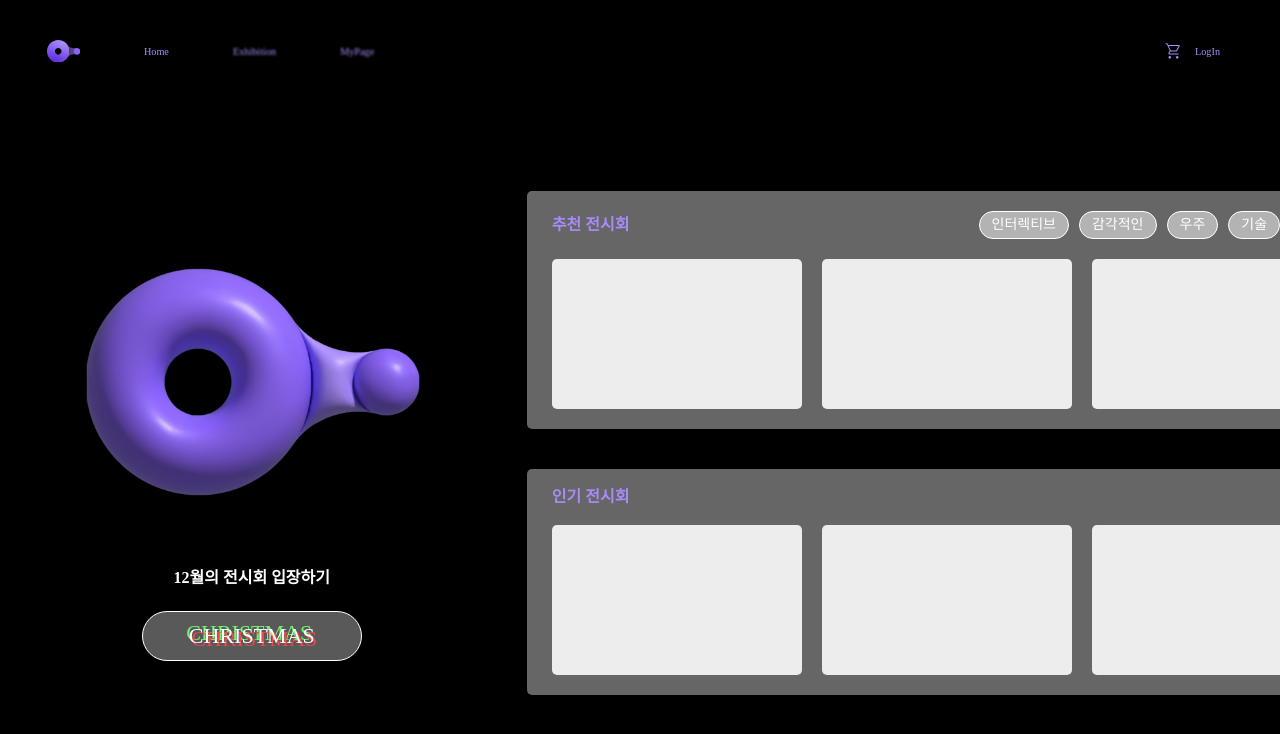
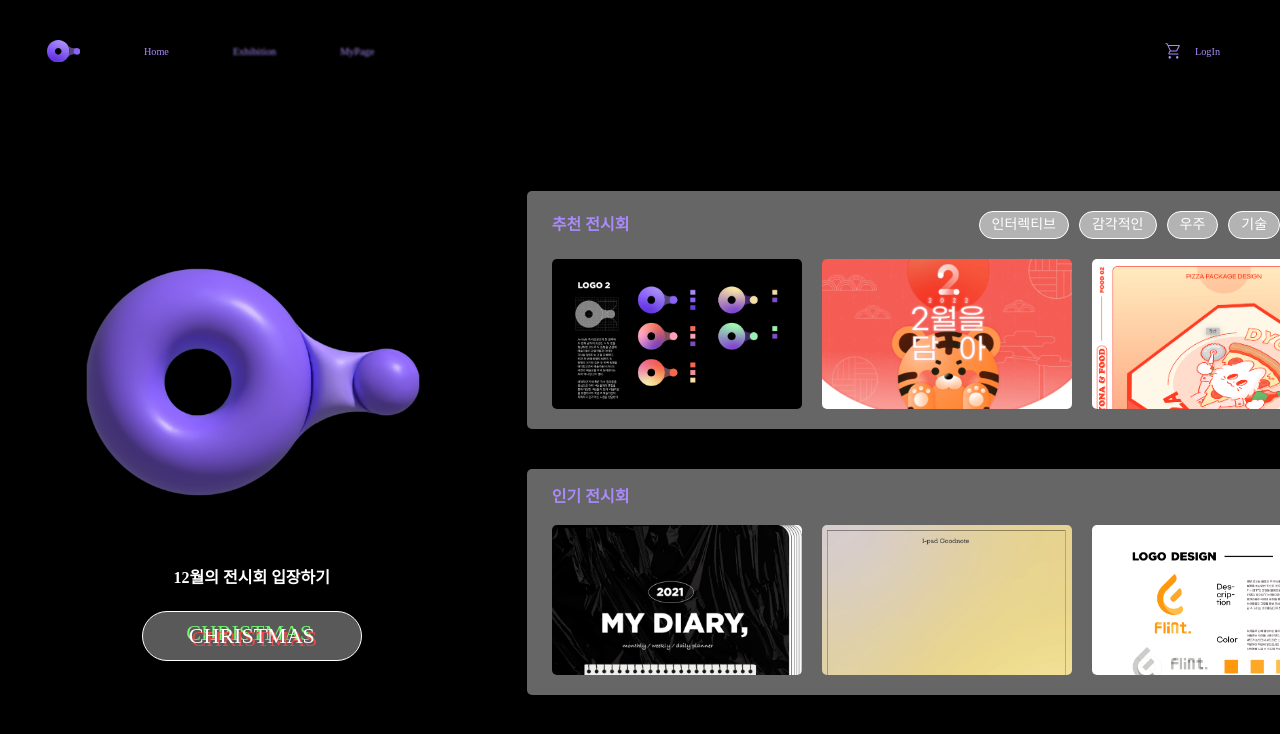
Before and after one commit to 23-2-Media-Project/front, a React (Create React App) app: page /main in a window 1280 px wide. Shown: the top 734 px of the page. Built offline with nearby package versions, Linux system fonts and the light colour scheme; a web font is replaced by a local one.

Commit message:
feature: 메인 페이지 데이터 적용

```diff
--- a/src/components/main/ExhibitionList.jsx
+++ b/src/components/main/ExhibitionList.jsx
@@ -3,22 +3,23 @@ import React, { useState } from "react";
 import { ReactComponent as FavoriteIcon } from "../../assets/icons/favorite.svg";
 import { ReactComponent as ShareIcon } from "../../assets/icons/share.svg";
 
-const HoverContents = () => {
+const HoverContents = ({ data }) => {
+  console.log(data);
   return (
     <div className="hover-contents">
       <div className="title-wrap">
-        <div className="title">전시회 제목</div>
-        <div className="topic">전시분야</div>
+        <div className="title">{data?.name}</div>
+        <div className="topic">{data?.category}</div>
       </div>
       <div className="icon-wrap">
         <FavoriteIcon style={{ width: "22px" }} />
-        <div className="like-count">99</div>
+        <div className="like-count">{data?.like}</div>
         <ShareIcon style={{ width: "22px" }} />
       </div>
     </div>
   );
 };
-const ExhibitionList = ({ title }) => {
+const ExhibitionList = ({ title, data }) => {
   // 마우스 hover 여부 state
   const [hover, setHover] = useState(false);
   const [hover2, setHover2] = useState(false);
@@ -57,9 +58,16 @@ const ExhibitionList = ({ title }) => {
             setHover(false);
           }}
         >
-          <div className={`exhibition-img`}></div>
+          <div
+            className={`exhibition-img`}
+            style={{
+              backgroundImage: `url(${data[0].img})`,
+              backgroundRepeat: "no-repeat",
+              backgroundSize: "cover",
+            }}
+          ></div>
           <div className={`hover-wrap ${hover && "active"}`}>
-            <HoverContents />
+            <HoverContents data={data[0]} />
           </div>
         </div>
         <div
@@ -71,9 +79,16 @@ const ExhibitionList = ({ title }) => {
             setHover2(false);
           }}
         >
-          <div className={`exhibition-img`}></div>
+          <div
+            className={`exhibition-img`}
+            style={{
+              backgroundImage: `url(${data[1].img})`,
+              backgroundRepeat: "no-repeat",
+              backgroundSize: "cover",
+            }}
+          ></div>
           <div className={`hover-wrap ${hover2 && "active"}`}>
-            <HoverContents />
+            <HoverContents data={data[1]} />
           </div>
         </div>
         <div
@@ -85,9 +100,16 @@ const ExhibitionList = ({ title }) => {
             setHover3(false);
           }}
         >
-          <div className={`exhibition-img`}></div>
+          <div
+            className={`exhibition-img`}
+            style={{
+              backgroundImage: `url(${data[2].img})`,
+              backgroundRepeat: "no-repeat",
+              backgroundSize: "cover",
+            }}
+          ></div>
           <div className={`hover-wrap ${hover3 && "active"}`}>
-            <HoverContents />
+            <HoverContents data={data[2]} />
           </div>
         </div>
       </div>
--- /dev/null
+++ b/src/consts/exhibitionListData.jsx
@@ -0,0 +1,4 @@
+import artwalkLogo from "../assets/imgs/data/37.png";
+import artwalkLogo2 from "../assets/imgs/data/38.png";
+import artwalkLogo3 from "../assets/imgs/data/39.png";
+import artwalkLogo4 from "../assets/imgs/data/40.png";
--- /dev/null
+++ b/src/consts/mainExhibitionData.jsx
@@ -0,0 +1,59 @@
+import artwalkLogo from "../assets/imgs/data/37.png";
+import monthlyDama from "../assets/imgs/data/52.png";
+import dyonaPizza from "../assets/imgs/data/10.png";
+
+import diary from "../assets/imgs/data/26.png";
+import note from "../assets/imgs/data/21.png";
+import flintLogo from "../assets/imgs/data/43.png";
+
+import webPortfolio from "../assets/imgs/data/46.png";
+import colaWeb from "../assets/imgs/data/7.png";
+import graphicPortfolio from "../assets/imgs/data/5.png";
+
+export const mainExhibitionData = [
+  {
+    name: "아트워크 로고",
+    category: "그래픽디자인",
+    like: 20,
+    img: artwalkLogo,
+  },
+  { name: "0월을 담아", category: "그래픽디자인", like: 15, img: monthlyDama },
+  {
+    name: "됴나 피자 패키지",
+    category: "그래픽디자인",
+    like: 23,
+    img: dyonaPizza,
+  },
+];
+
+export const mainExhibitionData2 = [
+  {
+    name: "노트 디자인",
+    category: "그래픽디자인",
+    like: 11,
+    img: diary,
+  },
+  { name: "다이어리 디자인", category: "그래픽디자인", like: 80, img: note },
+  {
+    name: "플린트 로고",
+    category: "그래픽디자인",
+    like: 43,
+    img: flintLogo,
+  },
+];
+
+export const mainExhibitionData3 = [
+  {
+    name: "웹 포트폴리오",
+    category: "앱/웹디자인",
+    like: 71,
+    img: webPortfolio,
+  },
+  { name: "콜라 사이트", category: "앱/웹디자인", like: 32, img: colaWeb },
+  {
+    name: "그래픽 포트폴리오",
+    category: "그래픽디자인",
+    like: 12,
+    img: graphicPortfolio,
+  },
+];
--- a/src/pages/MainPage.jsx
+++ b/src/pages/MainPage.jsx
@@ -6,6 +6,12 @@ import { ReactComponent as Logo3d } from "../assets/logo/logo-3d.svg";
 import "../styles/MainPage.scss";
 
 import ExhibitionList from "../components/main/ExhibitionList";
+
+import {
+  mainExhibitionData,
+  mainExhibitionData2,
+  mainExhibitionData3,
+} from "../consts/mainExhibitionData";
 
 /* TODO:
  * [O] 3D 로고 애니메이션 적용
@@ -37,9 +43,9 @@ const MainPage = () => {
         </div>
       </div>
       <div className="right-wrap">
-        <ExhibitionList title={"추천 전시회"} />
-        <ExhibitionList title={"인기 전시회"} />
-        <ExhibitionList title={"최신 전시회"} />
+        <ExhibitionList title={"추천 전시회"} data={mainExhibitionData} />
+        <ExhibitionList title={"인기 전시회"} data={mainExhibitionData2} />
+        <ExhibitionList title={"최신 전시회"} data={mainExhibitionData3} />
       </div>
     </div>
   );
--- a/src/styles/MainPage.scss
+++ b/src/styles/MainPage.scss
@@ -144,7 +144,6 @@
           .exhibition-img {
             width: 250px;
             height: 150px;
-            background-color: #ededed;
             border-radius: 5px;
           }
           .hover-wrap {
@@ -161,7 +160,7 @@
 
             &.active {
               opacity: 100%;
-              background-color: rgba($color: #8b63f7, $alpha: 0.3);
+              background-color: rgba($color: #a88bf7, $alpha: 0.8);
               transition: 0.3s;
             }
             .hover-contents {
```
